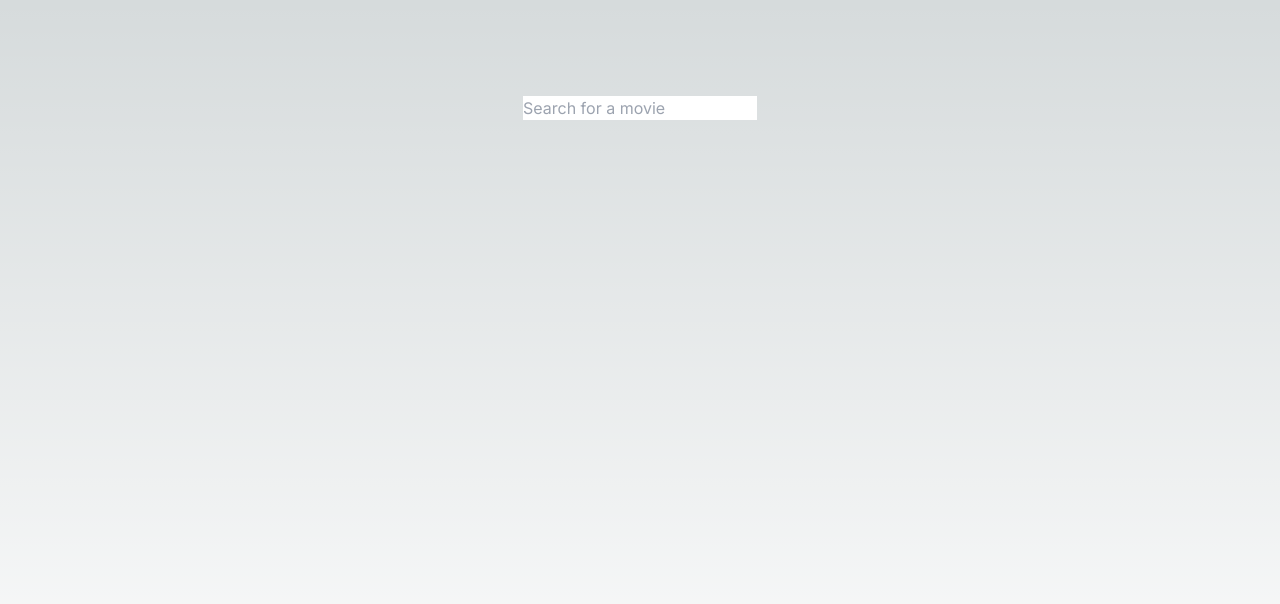
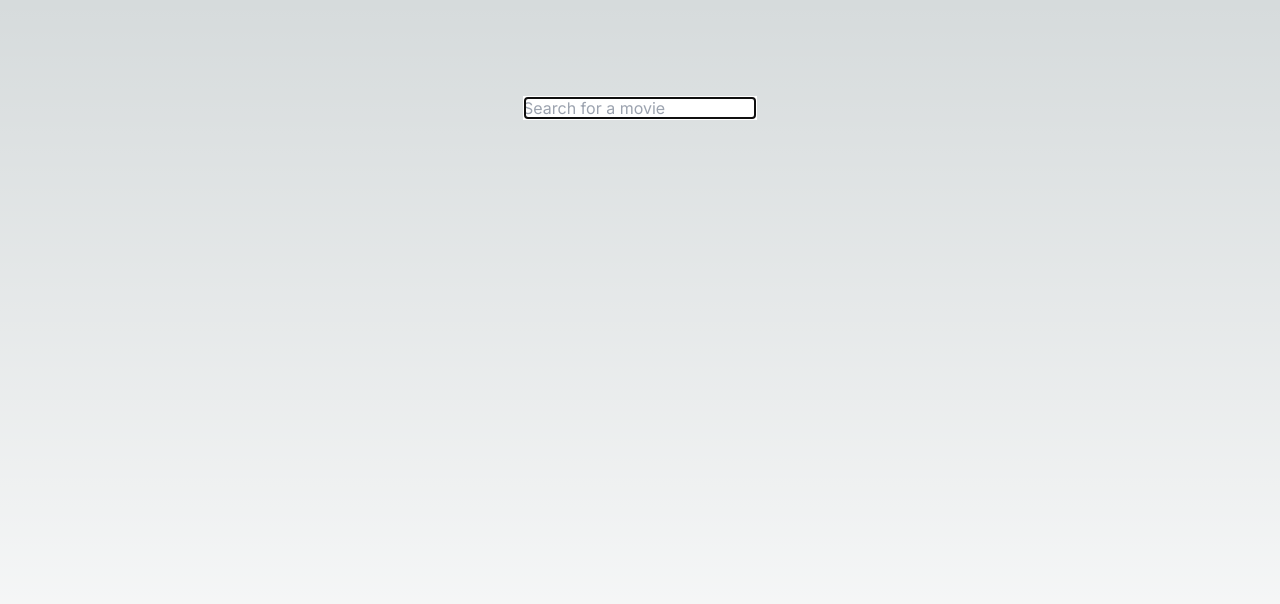
Before and after one commit to IEdiong/je-consulting-fe-test, a Next.js app: page / in a window 1280 px wide. Shown: the top 604 px of the page. Built offline with nearby package versions, Linux system fonts and the light colour scheme.

Commit message:
add search component

```diff
--- a/src/app/page.tsx
+++ b/src/app/page.tsx
@@ -1,9 +1,9 @@
+import { SearchForm } from '@/components';
+
 export default function Home() {
   return (
     <main className='flex min-h-screen flex-col items-center justify-between p-24'>
-      <form role='search'>
-        <input type='search' placeholder='Search for a movie' />
-      </form>
+      <SearchForm hasFocus={true} />
     </main>
   );
 }
--- /dev/null
+++ b/src/components/index.ts
@@ -0,0 +1 @@
+export { default as SearchForm } from './search-form';
--- /dev/null
+++ b/src/components/search-form.tsx
@@ -0,0 +1,17 @@
+'use client';
+
+export default function SearchForm({
+  hasFocus = false,
+}: {
+  hasFocus?: boolean;
+}) {
+  return (
+    <form role='search'>
+      <input
+        type='search'
+        placeholder='Search for a movie'
+        {...(hasFocus ? { autoFocus: true } : {})}
+      />
+    </form>
+  );
+}
```
Also changed, not shown: 1 other file (tests, documents, lock files or other folders).
